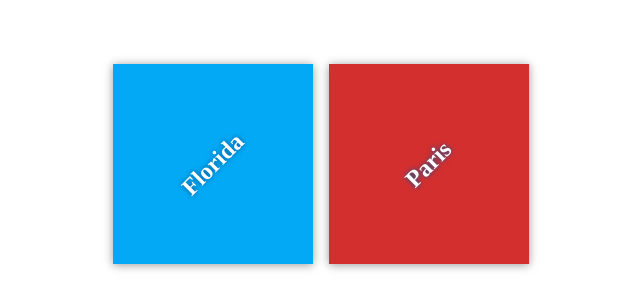
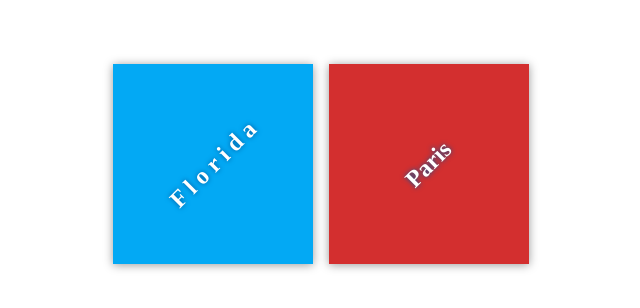
Before and after one commit to Hussam17/my-travel-plans, a plain HTML site: page index.html in a window 1280 px wide. Shown: the part 236-544 px from the top of the page, 319-959 px from the left. Drawn offline with Linux system fonts and the light colour scheme.

Commit message:
Restyle start destination

```diff
--- a/index.html
+++ b/index.html
@@ -10,7 +10,7 @@
 	<div class="container">
 		<div class="destination-container">
 			<div class="destination" id="florida">
-				<h2>Florida</h2>
+				<h2>F l o r i d a</h2>
 			</div>
 
 			<div class="destination" id="paris">
```
